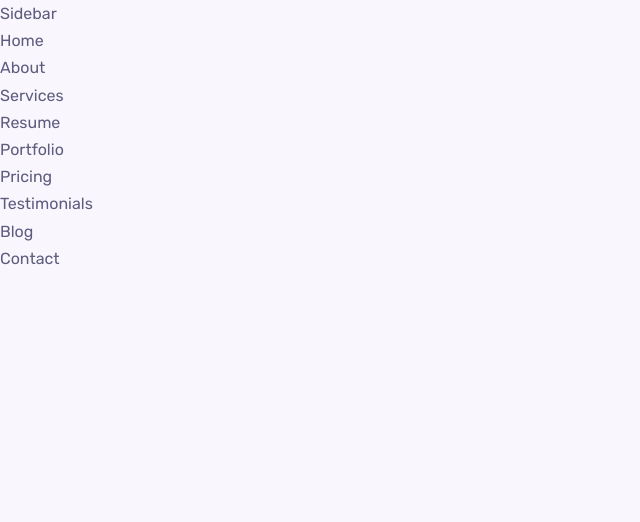
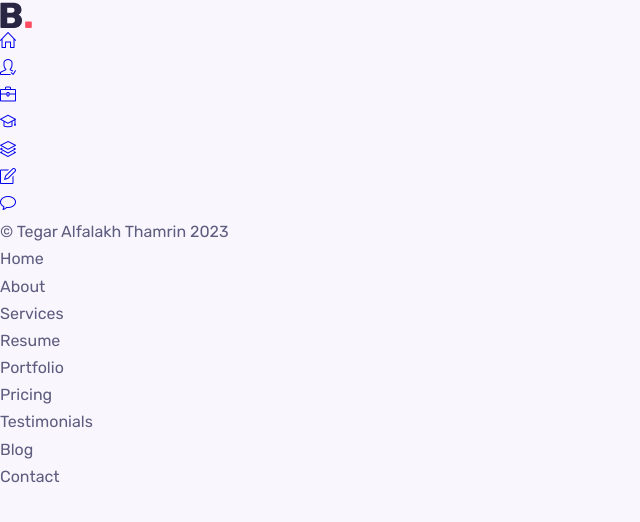
Before and after one commit to violet666666/portfolio-app, a React (Create React App) app: page / in a window 1280 px wide. Shown: the top 522 px of the page, without its empty margins (0-640 px from the left). Built offline with nearby package versions, Linux system fonts and the light colour scheme.

Commit message:
create the sidebar things

```diff
--- a/src/component/sidebar/Sidebar.jsx
+++ b/src/component/sidebar/Sidebar.jsx
@@ -1,10 +1,66 @@
 import React from 'react';
 import './sidebar.css';
-
+import Logo from "../../assets/logo.svg";
 
 const Sidebar = () => {
     return (
-        <div>Sidebar</div>
+        <aside className='aside'>
+            <a href="#home" className='nav__logo'>
+                <img src={Logo} alt="" />
+            </a>
+
+            <nav className="nav">
+                <div className="nav__menu">
+                    <ul className="nav__list">
+                        <li className="nav__item">
+                            <a href="#home" className="nav__link">
+                                <i className="icon-home"></i>
+                            </a>
+                        </li>
+
+                        <li className="nav__item">
+                            <a href="#about" className="nav__link">
+                                <i className="icon-user-following"></i>
+                            </a>
+                        </li>
+
+                        <li className="nav__item">
+                            <a href="#services" className="nav__link">
+                                <i className="icon-briefcase"></i>
+                            </a>
+                        </li>
+
+                        <li className="nav__item">
+                            <a href="#resume" className="nav__link">
+                                <i className="icon-graduation"></i>
+                            </a>
+                        </li>
+
+                        <li className="nav__item">
+                            <a href="#portfolio" className="nav__link">
+                                <i className="icon-layers"></i>
+                            </a>
+                        </li>
+
+                        <li className="nav__item">
+                            <a href="#blog" className="nav__link">
+                                <i className="icon-note"></i>
+                            </a>
+                        </li>
+                        <li className="nav__item">
+                            <a href="#contact" className="nav__link">
+                                <i className="icon-bubble"></i>
+                            </a>
+                        </li>
+
+                    </ul>
+                </div>
+            </nav>
+
+            <div className="nav__footer">
+                <span className="copyright">&copy; Tegar Alfalakh Thamrin 2023</span>
+            </div>
+        </aside>
     )
 }
 
```
